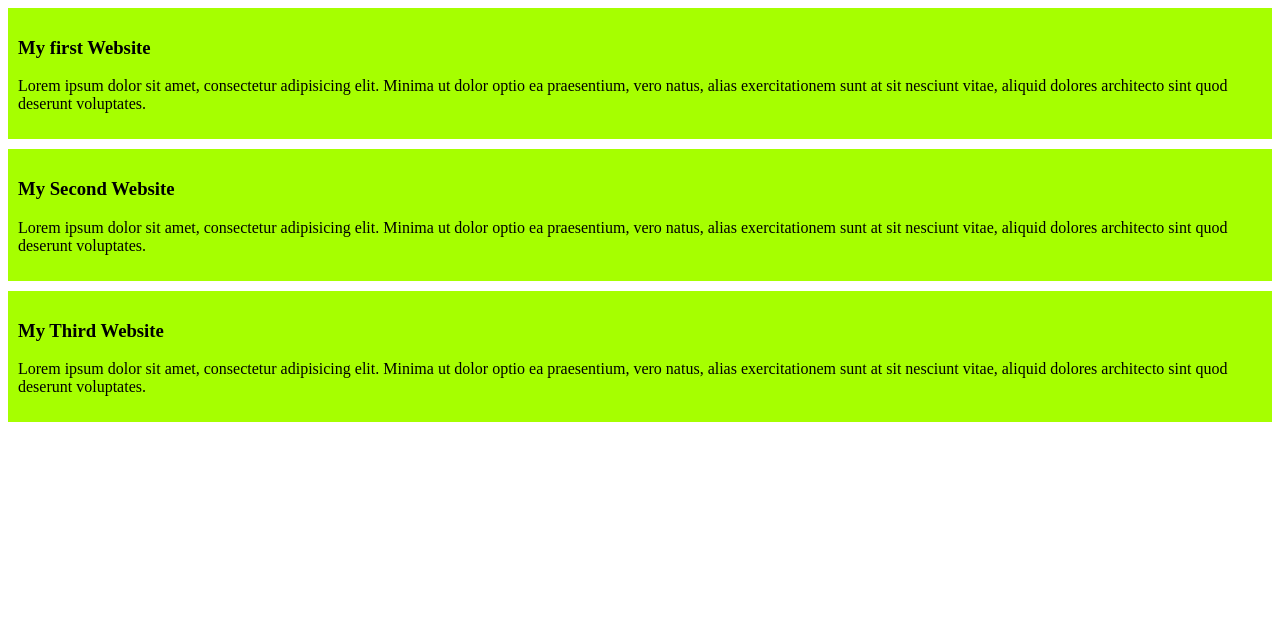
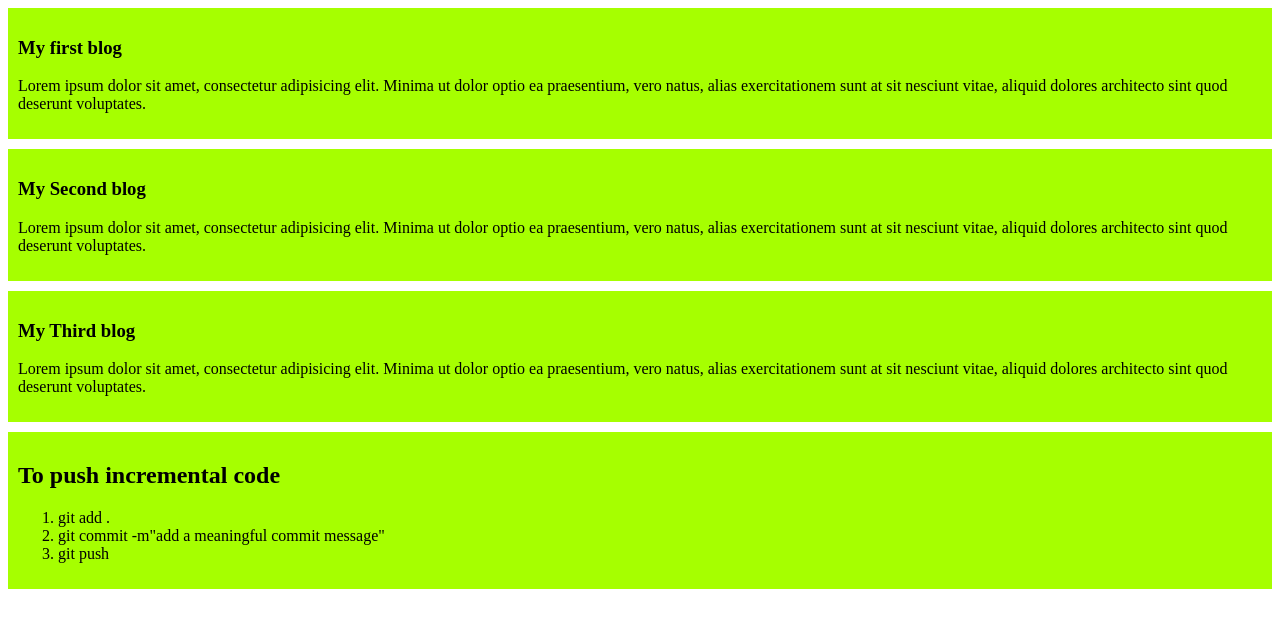
Before and after one commit to NiloyHEXA/my-simple-website, a plain HTML site: page index.html in a window 1280 px wide. Drawn offline with Linux system fonts and the light colour scheme.

Commit message:
added a list of how to push code in github

```diff
--- a/index.html
+++ b/index.html
@@ -8,16 +8,24 @@
 </head>
 <body>
     <div>
-        <h3>My first Website</h3>
+        <h3>My first blog</h3>
         <p>Lorem ipsum dolor sit amet, consectetur adipisicing elit. Minima ut dolor optio ea praesentium, vero natus, alias exercitationem sunt at sit nesciunt vitae, aliquid dolores architecto sint quod deserunt voluptates.</p>
     </div>
     <div>
-        <h3>My Second Website</h3>
+        <h3>My Second blog</h3>
         <p>Lorem ipsum dolor sit amet, consectetur adipisicing elit. Minima ut dolor optio ea praesentium, vero natus, alias exercitationem sunt at sit nesciunt vitae, aliquid dolores architecto sint quod deserunt voluptates.</p>
     </div>
     <div>
-        <h3>My Third Website</h3>
+        <h3>My Third blog</h3>
         <p>Lorem ipsum dolor sit amet, consectetur adipisicing elit. Minima ut dolor optio ea praesentium, vero natus, alias exercitationem sunt at sit nesciunt vitae, aliquid dolores architecto sint quod deserunt voluptates.</p>
+    </div>
+    <div>
+        <h2>To push incremental code</h2>
+        <ol>
+            <li>git add .</li>
+            <li>git commit -m"add a meaningful commit message"</li>
+            <li>git push</li>
+        </ol>
     </div>
 </body>
 </html>
```
